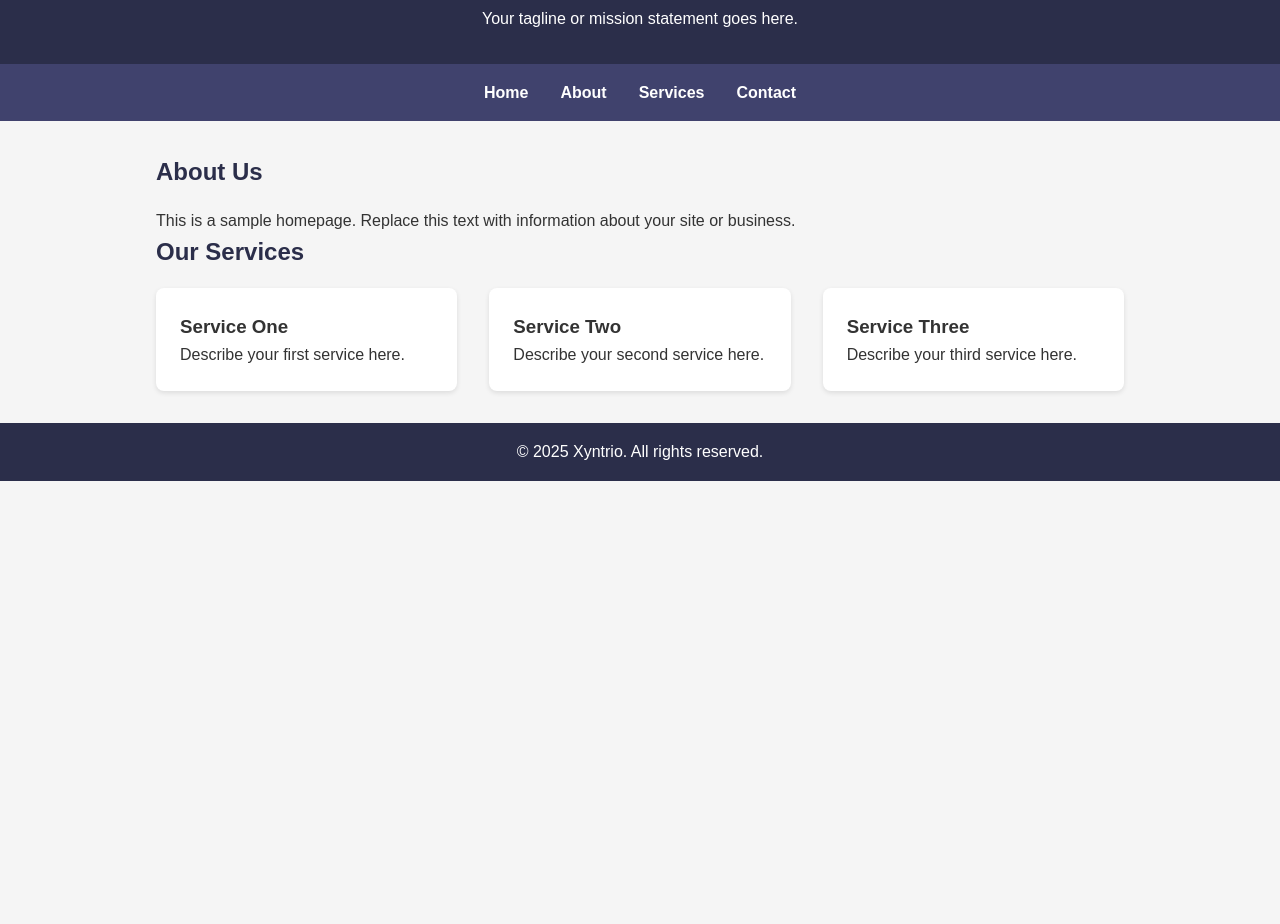
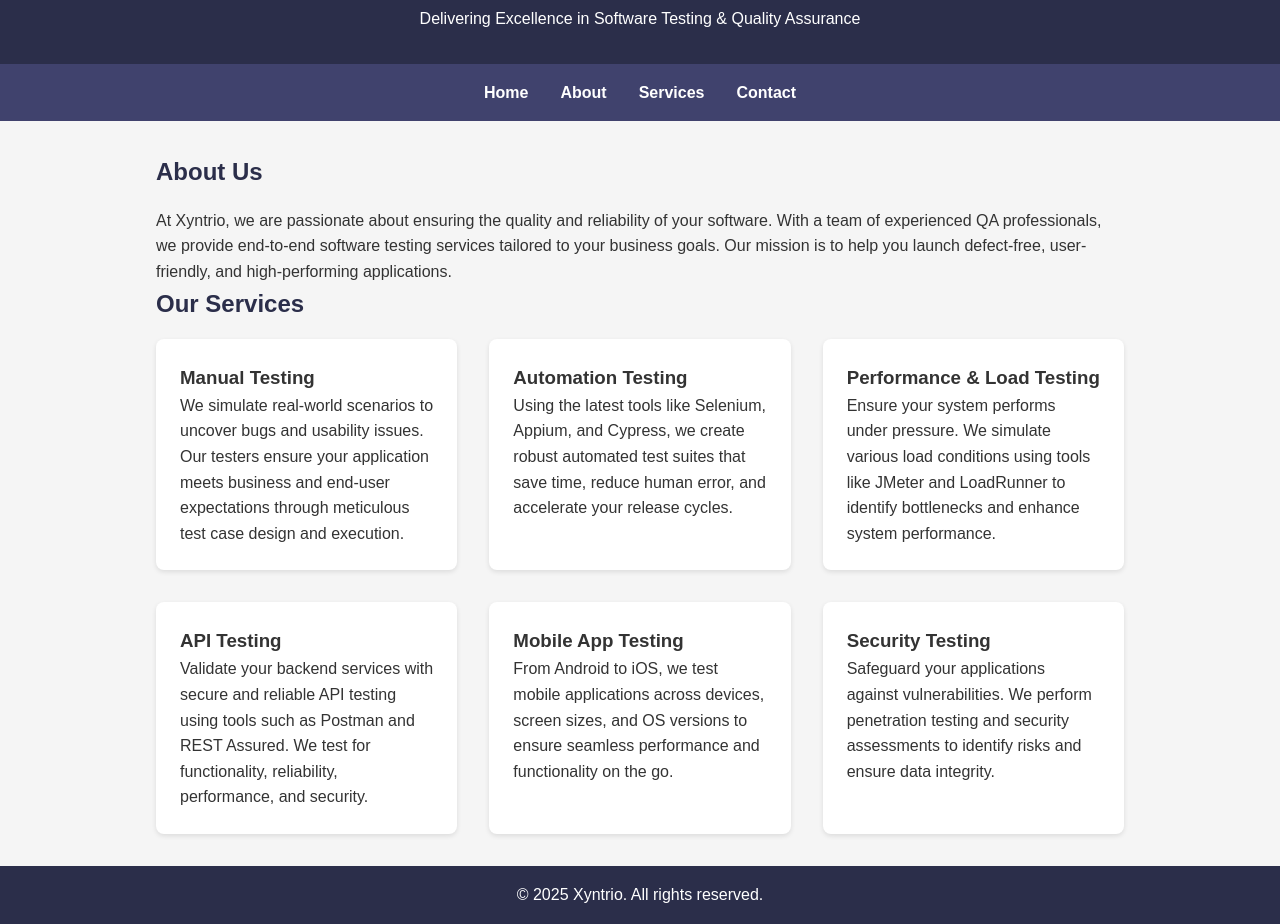
Before and after one commit to yatingaur/websiteurl, a plain HTML site: page index.html in a window 1280 px wide. Shown: the part 173-1097 px from the top of the page. Before the commit the page ends 800 px from the top, so only its background shows below. Drawn offline with Linux system fonts and the light colour scheme.

Commit message:
index.html

```diff
--- a/index.html
+++ b/index.html
@@ -10,7 +10,7 @@
     <header>
         <img src="logo.svg" alt="Xyntrio Logo" class="logo">
         <h1>Xyntrio</h1>
-        <p>Your tagline or mission statement goes here.</p>
+        <p>Delivering Excellence in Software Testing & Quality Assurance</p>
     </header>
     <nav>
         <ul>
@@ -23,22 +23,50 @@
     <main class="container">
         <section>
             <h2>About Us</h2>
-            <p>This is a sample homepage. Replace this text with information about your site or business.</p>
+            <p>
+                At Xyntrio, we are passionate about ensuring the quality and reliability of your software. With a team of experienced QA professionals,
+                we provide end-to-end software testing services tailored to your business goals. Our mission is to help you launch defect-free,
+                user-friendly, and high-performing applications.
+            </p>
         </section>
         <section>
             <h2>Our Services</h2>
             <div class="service-list">
                 <div class="service">
-                    <h3>Service One</h3>
-                    <p>Describe your first service here.</p>
+                    <h3>Manual Testing</h3>
+                    <p>
+                        We simulate real-world scenarios to uncover bugs and usability issues. Our testers ensure your application meets business and end-user expectations through meticulous test case design and execution.
+                    </p>
                 </div>
                 <div class="service">
-                    <h3>Service Two</h3>
-                    <p>Describe your second service here.</p>
+                    <h3>Automation Testing</h3>
+                    <p>
+                        Using the latest tools like Selenium, Appium, and Cypress, we create robust automated test suites that save time, reduce human error, and accelerate your release cycles.
+                    </p>
                 </div>
                 <div class="service">
-                    <h3>Service Three</h3>
-                    <p>Describe your third service here.</p>
+                    <h3>Performance & Load Testing</h3>
+                    <p>
+                        Ensure your system performs under pressure. We simulate various load conditions using tools like JMeter and LoadRunner to identify bottlenecks and enhance system performance.
+                    </p>
+                </div>
+                <div class="service">
+                    <h3>API Testing</h3>
+                    <p>
+                        Validate your backend services with secure and reliable API testing using tools such as Postman and REST Assured. We test for functionality, reliability, performance, and security.
+                    </p>
+                </div>
+                <div class="service">
+                    <h3>Mobile App Testing</h3>
+                    <p>
+                        From Android to iOS, we test mobile applications across devices, screen sizes, and OS versions to ensure seamless performance and functionality on the go.
+                    </p>
+                </div>
+                <div class="service">
+                    <h3>Security Testing</h3>
+                    <p>
+                        Safeguard your applications against vulnerabilities. We perform penetration testing and security assessments to identify risks and ensure data integrity.
+                    </p>
                 </div>
             </div>
         </section>
```
